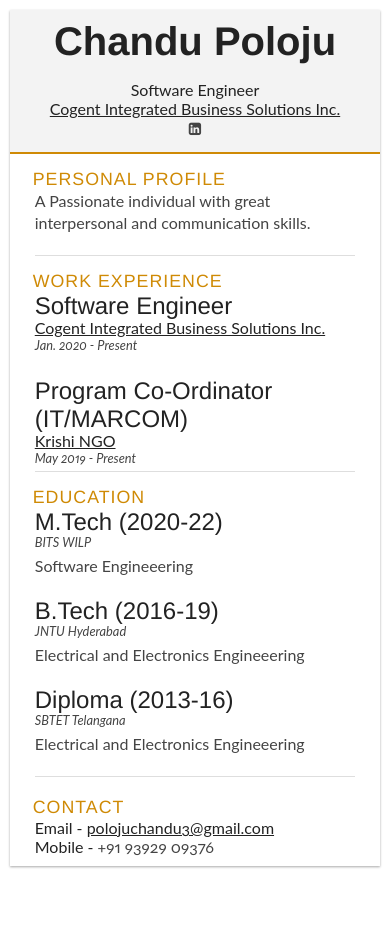
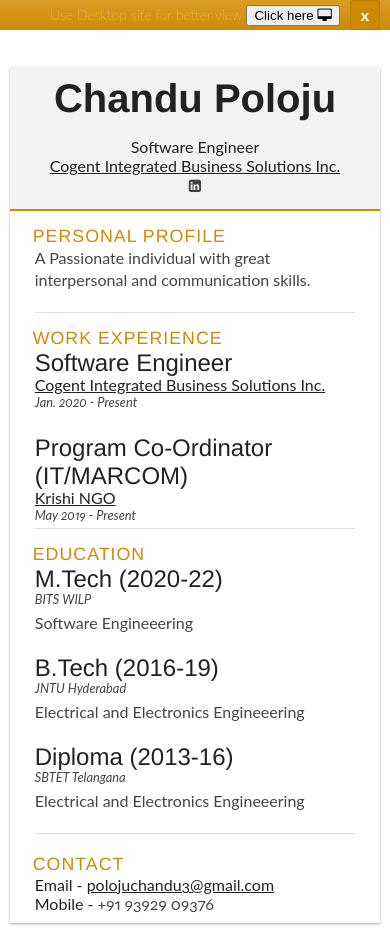
Before and after one commit to chandu-poloju/chandu-poloju.github.io, a plain HTML site: page index.html in a window 390 px wide. Before the commit the page ends 876 px from the top, so only its background shows below. Drawn offline with Linux system fonts and the light colour scheme.

Commit message:
add desktop site req
desktop site req button with popup banner for better view

```diff
--- a/index.css
+++ b/index.css
@@ -511,3 +511,82 @@ font-style: italic;
   -moz-animation-delay: 0, 2.5s;
   animation-delay: 0, 2.5s;
 }
+
+.cookie-bar {display: none;}
+
+  /* Smartphone Portrait and Landscape */
+
+
+  @media only screen and (max-width: 600px) {
+    .cookie-bar {display: inline;}
+}
+
+.cookie-bar {
+  position: fixed;
+  width: 100%;
+  top: 0;
+  right: 0;
+  left: 0;
+  height: 30px;
+  text-align: center;
+  line-height: 30px;
+  background: linear-gradient( #da9d24,  #cf8a05);
+  color: white;
+  font-size: 14px;
+  font-family: "Lato", sans-serif;
+  font-weight: 100;
+  transition: 0.8s;
+  animation: slideIn 0.8s;
+  animation-delay: 0.8s;
+}
+.cookie-bar .message {
+  white-space: nowrap;
+  text-shadow: 0 1px 0 #c00;
+}
+@media (max-width: 767px) {
+  .cookie-bar .message {
+    display: none;
+ }
+}
+.cookie-bar .mobile {
+  display: none;
+}
+@media (max-width: 767px) {
+  .cookie-bar .mobile {
+    display: inline-block;
+ }
+}
+@keyframes slideIn {
+  0% {
+    transform: translateY(-50px);
+ }
+  100% {
+    transform: translateY(0);
+ }
+}
+.close-cb {
+  border: none;
+  color: white;
+  background:  #cf8a05;
+  position: absolute;
+  display: inline-block;
+  right: 10px;
+  top: 0;
+  cursor: pointer;
+  border-radius: 3px;
+  box-shadow: inset 0 0 3px 0 rgba(0, 0, 0, .2);
+  line-height: 30px;
+  height: 30px;
+  width: 30px;
+  font-size: 16px;
+  font-weight: bold;
+}
+.close-cb:hover {
+  background:  #cf8a05;
+}
+.checkbox-cb {
+  display: none;
+}
+.checkbox-cb:checked + .cookie-bar {
+  transform: translateY(-50px);
+}
--- a/index.html
+++ b/index.html
@@ -10,12 +10,27 @@
     <meta name="viewport" content="width=device-width, initial-scale=1">
     <meta name="description" content="">
     <meta name="author" content="">
-
     <title>Chandu Poloju</title>
 
 </head>
 
 <body>
+  <script>
+    function requestDesktopSite() {
+    document.getElementsByTagName('meta')['viewport'].content='min-width: 980px;';
+}
+  </script>
+  <input class="checkbox-cb" id="checkbox-cb" type="checkbox" />
+<div class="cookie-bar">
+  <span class="mobile">Use Desktop site for better view </span>
+    <span>
+      <button onclick="requestDesktopSite()">Click here <i class="fa fa-desktop"></i></button>
+  </span>
+  <label for="checkbox-cb" class="close-cb">x</label>
+</div>
+<br/>
+<br/>
+<br/>
     <div id="drag" class="cv instaFade wrap">
       <div class="mainDetails">
         <div id="headshot" class="">
@@ -119,9 +134,6 @@
           </section>
       </div>
     </div>
-
-
-
   </body>
 
 </html>
```
